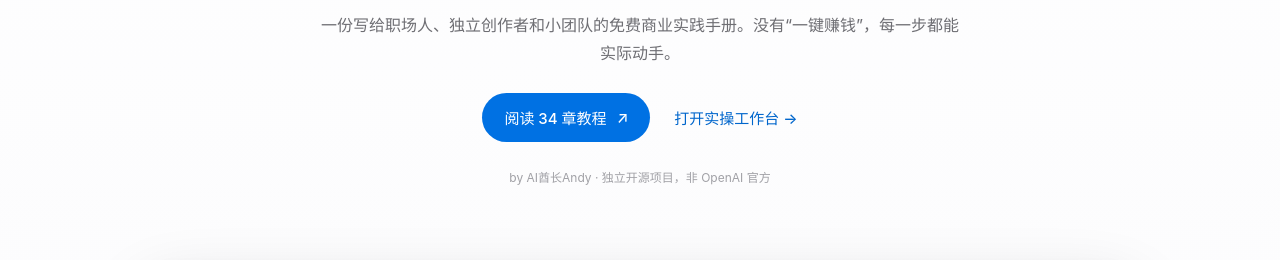
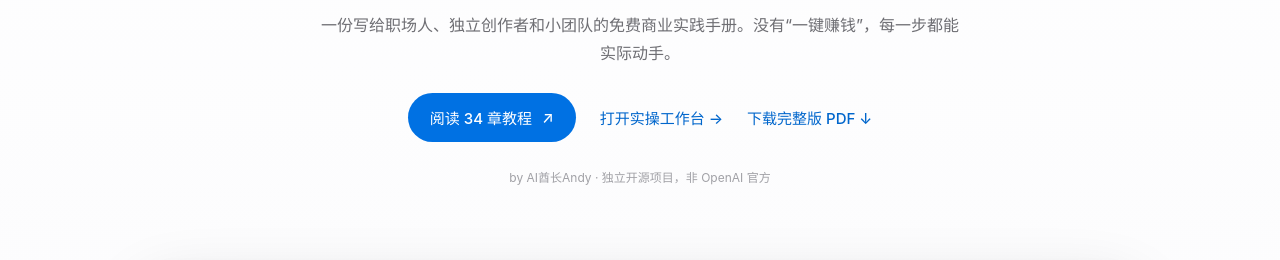
Before and after one commit to AIPMAndy/chatgpt-income-handbook, a plain HTML site: page index.html in a window 1280 px wide. Shown: the part 469-729 px from the top of the page. Drawn offline with Linux system fonts and the light colour scheme.

Commit message:
feat(web): add PDF download CTA and verifiable Book structured data

```diff
--- a/index.html
+++ b/index.html
@@ -16,6 +16,7 @@
 <meta property="og:image" content="https://aipmandy.github.io/chatgpt-income-handbook/assets/social-preview.png">
 <meta name="twitter:card" content="summary_large_image">
 <script type="application/ld+json">{"@context":"https://schema.org","@type":"WebSite","name":"ChatGPT 商业实践手册","url":"https://aipmandy.github.io/chatgpt-income-handbook/","author":{"@type":"Person","name":"AI酋长Andy","url":"https://metaver.vip/"},"inLanguage":"zh-CN"}</script>
+<script type="application/ld+json">{"@context":"https://schema.org","@type":"Book","name":"ChatGPT 商业实践手册｜34章开源攻略","inLanguage":"zh-CN","url":"https://aipmandy.github.io/chatgpt-income-handbook/pdf/chatgpt-income-handbook-guide.pdf","encodingFormat":"application/pdf","isAccessibleForFree":true,"author":{"@type":"Person","name":"AI酋长Andy","url":"https://metaver.vip/"},"publisher":{"@type":"Organization","name":"星觉科技","url":"https://www.a6no1.cn/"},"license":"https://github.com/AIPMAndy/chatgpt-income-handbook/blob/main/LICENSE","citation":"https://github.com/AIPMAndy/chatgpt-income-handbook/blob/main/docs/SOURCES.md"}</script>
 </head>
 <body>
 <a class="skip-link" href="#main">跳转到正文</a>
@@ -31,7 +32,7 @@
   <h1>把 ChatGPT<br>用成<span>真正的生产力。</span></h1>
   <p class="hero-lead">从客户的真实需求开始。做出能交付、能验收、算得清成本的服务。</p>
   <p class="hero-sub">一份写给职场人、独立创作者和小团队的免费商业实践手册。没有“一键赚钱”，每一步都能实际动手。</p>
-  <div class="hero-actions"><a class="primary-button" href="handbook.html">阅读 34 章教程 <span aria-hidden="true">↗</span></a><a class="text-button" href="workbench.html">打开实操工作台 <span aria-hidden="true">→</span></a></div>
+  <div class="hero-actions"><a class="primary-button" href="handbook.html">阅读 34 章教程 <span aria-hidden="true">↗</span></a><a class="text-button" href="workbench.html">打开实操工作台 <span aria-hidden="true">→</span></a><a class="text-button" href="pdf/chatgpt-income-handbook-guide.pdf" download>下载完整版 PDF <span aria-hidden="true">↓</span></a></div>
   <p class="hero-credit">by AI酋长Andy · 独立开源项目，非 OpenAI 官方</p>
  </div>
  <div class="hero-art" aria-label="客户需求到正式交付的示例工作流，非真实订单">
```
